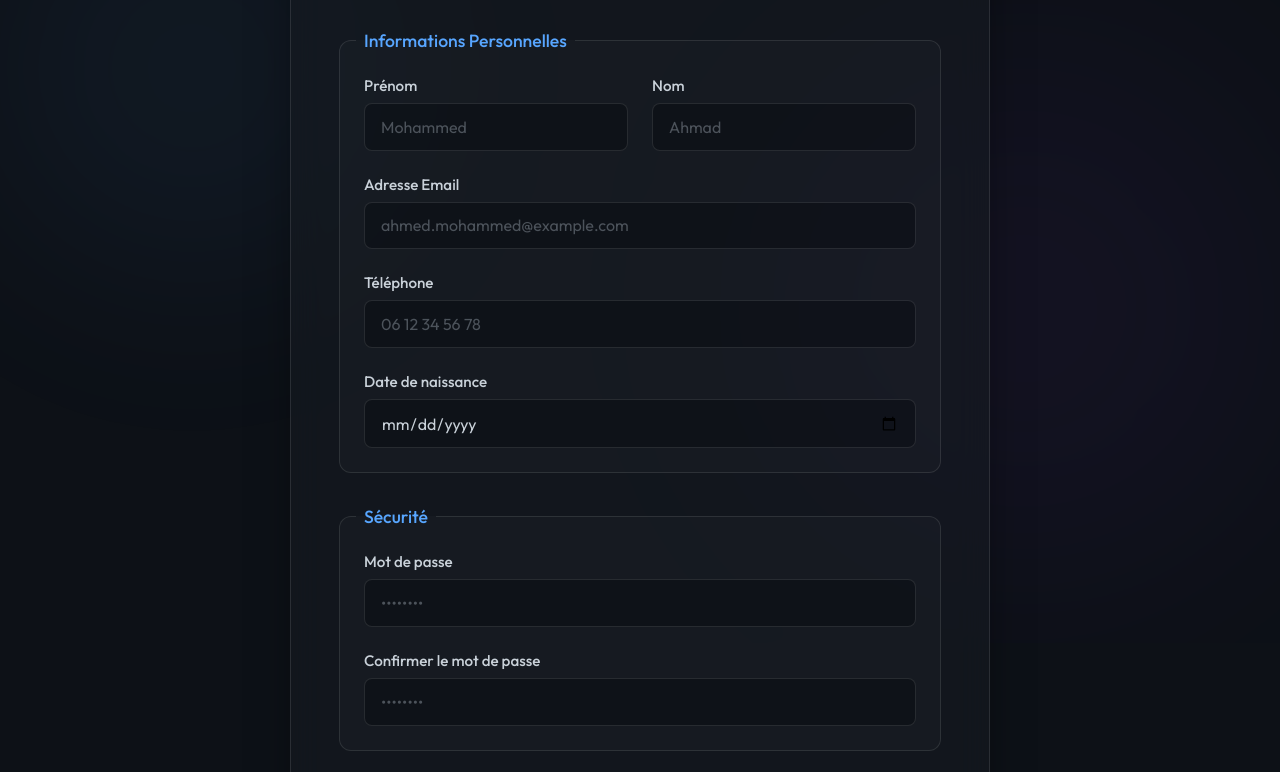
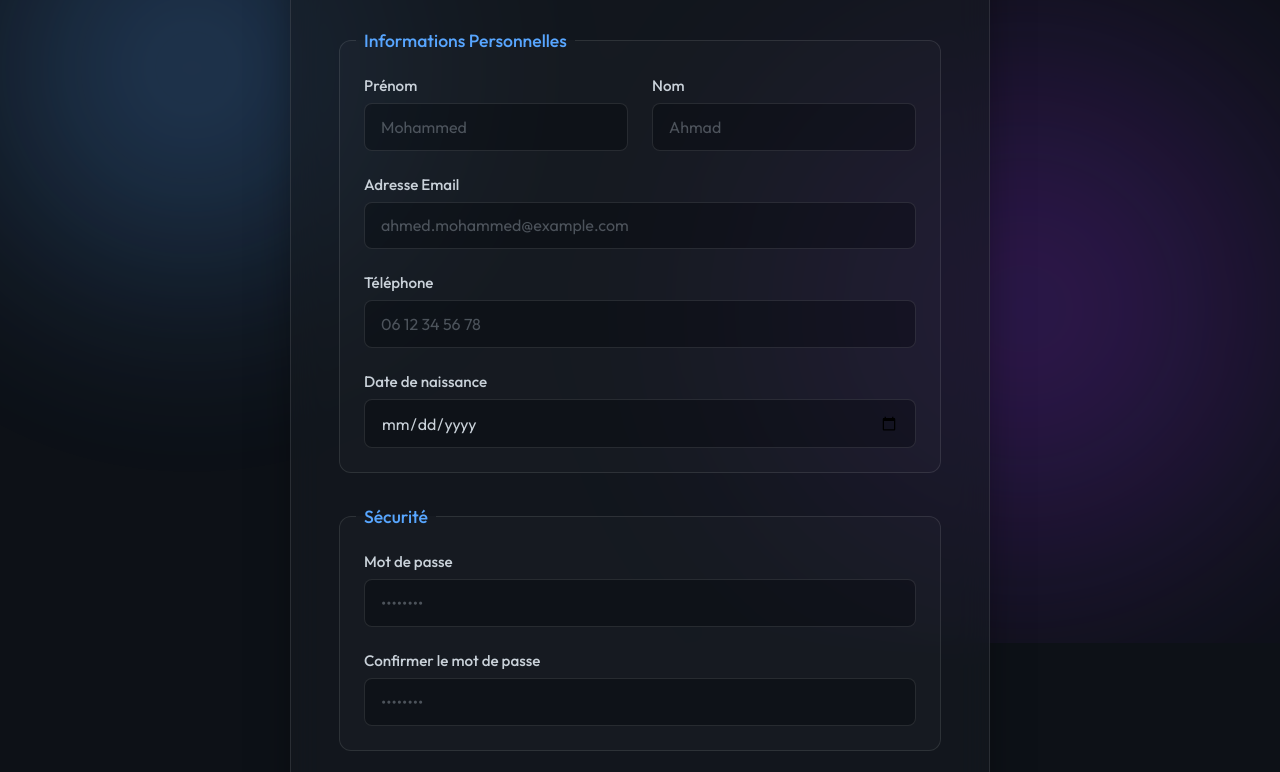
Before and after one commit to KamalOS/tp2-web-formulaire, a plain HTML site: page index.html in a window 1280 px wide. Shown: the part 157-929 px from the top of the page. Drawn offline with Linux system fonts and the light colour scheme.

Commit message:
fix bg animation

```diff
--- a/style.css
+++ b/style.css
@@ -39,14 +39,15 @@ body {
     width: 100%;
     height: 100%;
     overflow: hidden;
-    z-index: -1;
+    z-index: 0;
+    pointer-events: none;
 }
 
 .blob {
     position: absolute;
     filter: blur(80px);
     border-radius: 50%;
-    opacity: 0.5;
+    opacity: 0.8;
     animation: float 10s infinite ease-in-out alternate;
 }
 
@@ -55,7 +56,7 @@ body {
     left: -10%;
     width: 50vw;
     height: 50vw;
-    background: radial-gradient(circle, rgba(88,166,255,0.15) 0%, rgba(0,0,0,0) 70%);
+    background: radial-gradient(circle, rgba(88, 166, 255, 0.4) 0%, rgba(0, 0, 0, 0) 70%);
 }
 
 .blob-2 {
@@ -63,7 +64,7 @@ body {
     right: -10%;
     width: 60vw;
     height: 60vw;
-    background: radial-gradient(circle, rgba(138,43,226,0.15) 0%, rgba(0,0,0,0) 70%);
+    background: radial-gradient(circle, rgba(138, 43, 226, 0.4) 0%, rgba(0, 0, 0, 0) 70%);
     animation-delay: -5s;
 }
 
@@ -73,6 +74,8 @@ body {
 }
 
 .container {
+    position: relative;
+    z-index: 1;
     background: var(--card-bg);
     border: 1px solid var(--border-color);
     border-radius: 20px;
```
